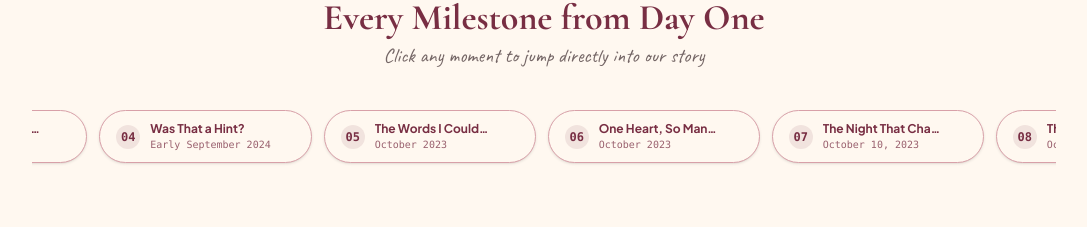
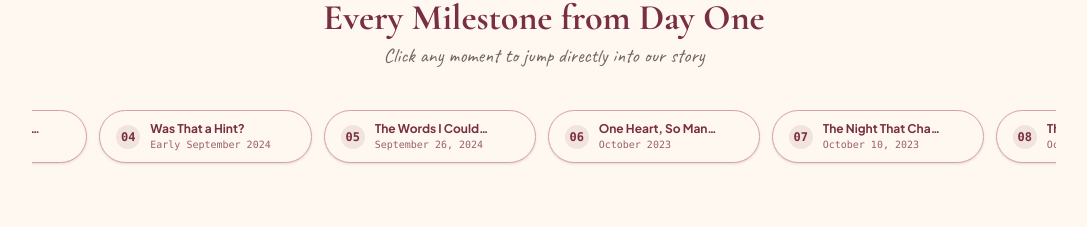
Before and after one commit to Pranesh003/anniversary_story_website, a React (Vite) app: page / in a window 1280 px wide. Shown: the part 879-1106 px from the top of the page, without its empty margins (96-1183 px from the left). Built offline with nearby package versions, Linux system fonts and the light colour scheme.

Commit message:
Update Chapter 5 date to September 26, 2024 and remove Rotaract location text

```diff
--- a/src/data/memories.ts
+++ b/src/data/memories.ts
@@ -67,13 +67,13 @@ export const MEMORIES: MemoryItem[] = [
   {
     id: 'm2',
     title: 'The Day I Proposed to Her ❤️',
-    date: 'October 2023',
+    date: 'September 26, 2024',
     category: 'college',
     imageUrl: '/images/rotaract-memory-v10.jpg',
     placeholderName: 'rotaract-memory.jpg',
     caption: 'On this day I proposed to her ❤️',
     handwrittenNote: 'My heart was beating so fast!',
-    location: 'Auditorium'
+    location: 'Proposal Day'
   },
   {
     id: 'm3',
--- a/src/data/story.ts
+++ b/src/data/story.ts
@@ -106,12 +106,11 @@ export const STORY_CHAPTERS: StoryChapterData[] = [
     chapterNumber: "05",
     title: "The Words I Couldn't Say Properly",
     subtitle: "My First Confession",
-    date: "October 2023",
-    location: "Rotaract Club Inauguration",
+    date: "September 26, 2024",
     badge: "The Confession",
     content: [
       "Finally, I decided to take a step.",
-      "During our college Rotaract Club inauguration, I held your hand and tried to express what I had been keeping inside me.",
+      "On that day, I held your hand and tried to express what I had been keeping inside me.",
       "I was nervous. I was confused. I didn't know how to say everything properly. But I wanted you to know.",
       "I told you that I loved you, Swasthika.",
       "I still remember the way your face turned red and how you looked at me in surprise. In that moment, I had finally said the words I had been carrying in my heart.",
```
